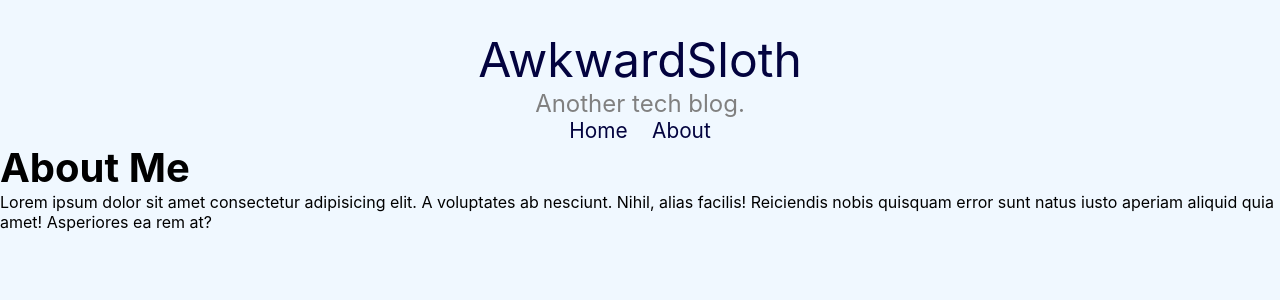
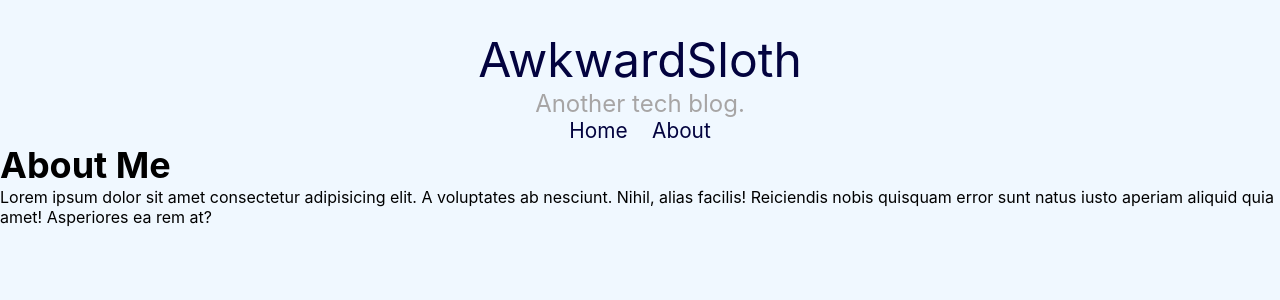
Before and after one commit to ShantelAcker/sloth_blog, a Django app: page /about/ in a window 1280 px wide. Shown: the top 300 px of the page. Run offline with Django 3.2, Linux system fonts and the light colour scheme.

Commit message:
Updated styling

```diff
--- a/blog/static/css/style.css
+++ b/blog/static/css/style.css
@@ -50,15 +50,18 @@
 }
 .info {
     margin-top: 30px;
-    text-align: center;
+    /* text-align: center; */
 }
 
 h1 {
-    font-size: 2.5rem;
+    font-size: 36px;
+}
+
+.tagline {
+    color: rgb(167, 165, 165);
 }
 
 h2 {
-    color: rgb(167, 165, 165);
     font-weight: 600;
 }
 
--- a/blog/templates/blog/index.html
+++ b/blog/templates/blog/index.html
@@ -8,7 +8,7 @@
     <article>
         <div class="info">
             <h1>{{ post.headline }}</h1>
-            <h2>{{ post.tagline }}</h2>
+            <h2 class="tagline">{{ post.tagline }}</h2>
             <h3>By {{ post.author }} | {{ post.pub_date }}</h3>
         </div>
         <p>{{ post.content | markdown | safe }}</p>
```
